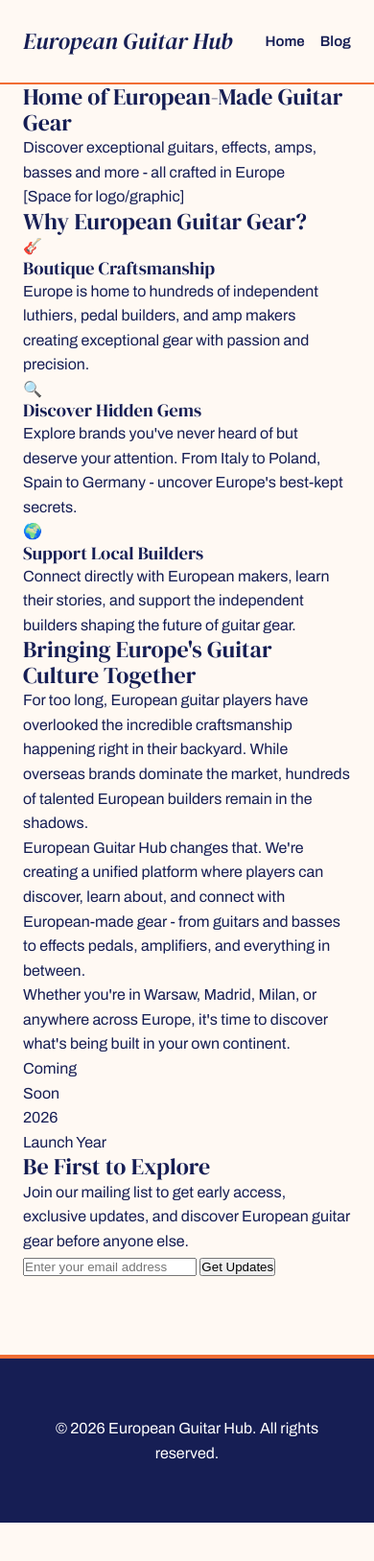
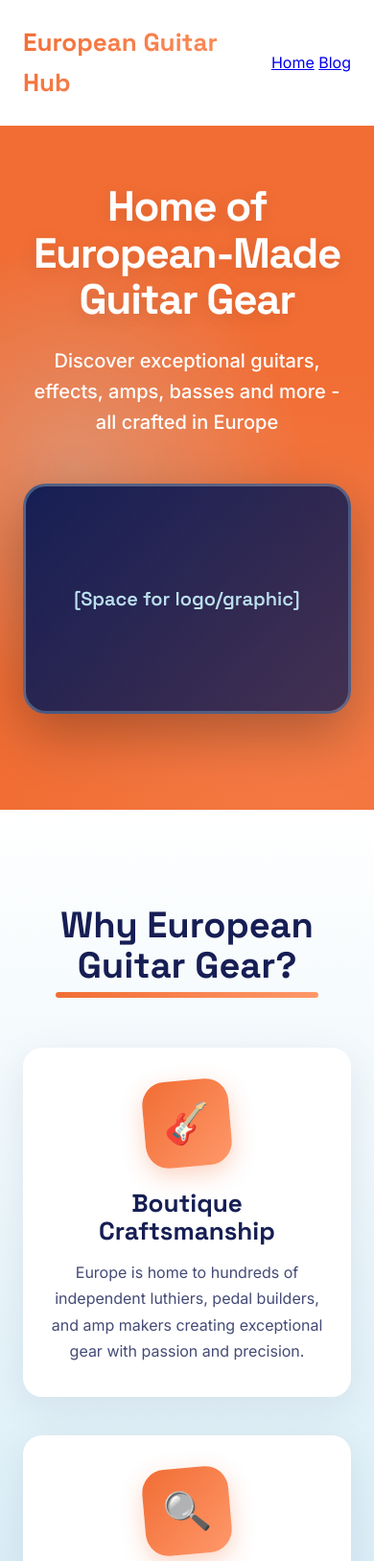
Before and after one commit to PolandGuitarFest/europeanguitarhub, a website: page index.html in a window 390 px wide. Shown: the top 1627 px of the page at 96% size. Before the commit the page ends 1587 px from the top, so only its background shows below. Drawn offline with Linux system fonts and the light colour scheme.

Commit message:
Revert "fix: header"
This reverts commit fd349d5ad899e6ac01b8613f4555c81df675ab71.

```diff
--- a/index.html
+++ b/index.html
@@ -5,10 +5,11 @@
     <meta name="viewport" content="width=device-width, initial-scale=1.0">
     <title>European Guitar Hub - Home of European-Made Guitar Gear</title>
     <meta name="description" content="Discover exceptional guitar gear crafted in Europe. From boutique guitars and effects to handmade amps and basses - explore Europe's hidden gems.">
+
     <!-- Fonts -->
     <link rel="preconnect" href="https://fonts.googleapis.com">
     <link rel="preconnect" href="https://fonts.gstatic.com" crossorigin>
-    <link href="https://fonts.googleapis.com/css2?family=DM+Serif+Display:ital@0;1&family=Archivo:wght@400;500;600;700&display=swap" rel="stylesheet">
+    <link href="https://fonts.googleapis.com/css2?family=Space+Grotesk:wght@400;500;600;700&family=Inter:wght@400;500;600&display=swap" rel="stylesheet">
 
     <style>
         :root {
@@ -17,7 +18,7 @@
             --color-orange: #F16D34;
             --color-coral: #FF986A;
             --color-white: #FFFFFF;
-            --color-cream: #FFF9F3;
+            --color-light-gray: #F8F9FA;
         }
 
         * {
@@ -27,21 +28,21 @@
         }
 
         body {
-            font-family: 'Archivo', sans-serif;
+            font-family: 'Inter', sans-serif;
             color: var(--color-navy);
             line-height: 1.6;
-            background-color: var(--color-cream);
+            background-color: var(--color-white);
             overflow-x: hidden;
         }
 
         h1, h2, h3 {
-            font-family: 'DM Serif Display', serif;
-            font-weight: 400;
+            font-family: 'Space Grotesk', sans-serif;
+            font-weight: 700;
             line-height: 1.1;
         }
 
         .container {
-            max-width: 1400px;
+            max-width: 1200px;
             margin: 0 auto;
             padding: 0 24px;
         }
@@ -49,11 +50,9 @@
         /* Header */
         header {
             padding: 24px 0;
-            background-color: var(--color-cream);
-            position: sticky;
-            top: 0;
+            background-color: var(--color-white);
+            position: relative;
             z-index: 100;
-            border-bottom: 2px solid var(--color-orange);
         }
 
         .header-content {
@@ -63,54 +62,44 @@
         }
 
         .logo {
-            font-family: 'DM Serif Display', serif;
-            font-size: 24px;
-            font-style: italic;
-            color: var(--color-navy);
+            font-family: 'Space Grotesk', sans-serif;
+            font-size: 26px;
+            font-weight: 700;
+            background: linear-gradient(135deg, var(--color-orange) 0%, var(--color-coral) 100%);
+            -webkit-background-clip: text;
+            -webkit-text-fill-color: transparent;
+            background-clip: text;
             text-decoration: none;
             position: relative;
         }
 
-        .nav-menu {
-            display: flex;
-            gap: 32px;
-            align-items: center;
-        }
-
-        .nav-link {
-            font-size: 15px;
-            font-weight: 600;
-            color: var(--color-navy);
-            text-decoration: none;
-            transition: color 0.3s ease;
-            position: relative;
-        }
-
-        .nav-link::after {
+        .logo::after {
             content: '';
             position: absolute;
             bottom: -4px;
             left: 0;
-            width: 0;
-            height: 2px;
-            background: var(--color-orange);
-            transition: width 0.3s ease;
+            width: 100%;
+            height: 3px;
+            background: linear-gradient(90deg, var(--color-orange) 0%, var(--color-coral) 100%);
+            transform: scaleX(0);
+            transition: transform 0.3s ease;
         }
 
-        .nav-link:hover::after {
-            width: 100%;
+        .logo:hover::after {
+            transform: scaleX(1);
         }
 
         .lang-switcher {
             display: flex;
             gap: 8px;
-            background: var(--color-sky);
+            align-items: center;
+            background-color: var(--color-sky);
             padding: 4px;
             border-radius: 12px;
         }
 
         .lang-btn {
-            font-family: 'Archivo', sans-serif;
+            font-family: 'Space Grotesk', sans-serif;
             font-size: 14px;
             font-weight: 600;
             color: var(--color-navy);
@@ -122,320 +111,446 @@
             transition: all 0.3s ease;
         }
 
+        .lang-btn:hover {
+            background-color: rgba(255, 152, 106, 0.3);
+            transform: translateY(-2px);
+        }
+
         .lang-btn.active {
-            background: var(--color-orange);
+            background-color: var(--color-orange);
             color: var(--color-white);
+            box-shadow: 0 4px 12px rgba(241, 109, 52, 0.3);
         }
 
         /* Hero Section */
-        .blog-hero {
-            padding: 80px 0 60px;
-            background: linear-gradient(135deg, var(--color-orange) 0%, var(--color-coral) 100%);
+        .hero {
+            padding: 60px 0 100px;
+            background: var(--color-orange);
             position: relative;
             overflow: hidden;
         }
 
-        .blog-hero::before {
+        .hero::before {
+            content: '';
+            position: absolute;
+            top: 0;
+            left: 0;
+            right: 0;
+            bottom: 0;
+            background:
+                radial-gradient(circle at 20% 50%, rgba(187, 224, 239, 0.3) 0%, transparent 50%),
+                radial-gradient(circle at 80% 80%, rgba(255, 152, 106, 0.4) 0%, transparent 50%);
+            pointer-events: none;
+        }
+
+        .hero .container {
+            position: relative;
+            z-index: 10;
+            text-align: center;
+        }
+
+        .hero h1 {
+            font-size: 72px;
+            margin-bottom: 24px;
+            color: var(--color-white);
+            letter-spacing: -0.03em;
+            text-shadow: 0 4px 20px rgba(0, 0, 0, 0.1);
+            animation: fadeInUp 0.8s ease;
+        }
+
+        @keyframes fadeInUp {
+            from {
+                opacity: 0;
+                transform: translateY(30px);
+            }
+            to {
+                opacity: 1;
+                transform: translateY(0);
+            }
+        }
+
+        .hero .subtitle {
+            font-size: 26px;
+            color: var(--color-white);
+            margin-bottom: 48px;
+            max-width: 700px;
+            margin-left: auto;
+            margin-right: auto;
+            font-weight: 500;
+            animation: fadeInUp 0.8s ease 0.2s backwards;
+        }
+
+        .hero-graphic {
+            width: 100%;
+            max-width: 800px;
+            height: 320px;
+            margin: 0 auto;
+            background: linear-gradient(135deg, var(--color-navy) 0%, rgba(22, 30, 84, 0.8) 100%);
+            border-radius: 24px;
+            display: flex;
+            align-items: center;
+            justify-content: center;
+            color: var(--color-sky);
+            font-family: 'Space Grotesk', sans-serif;
+            font-size: 20px;
+            font-weight: 600;
+            box-shadow: 0 20px 60px rgba(0, 0, 0, 0.3);
+            animation: fadeInUp 0.8s ease 0.4s backwards;
+            border: 3px solid rgba(187, 224, 239, 0.3);
+        }
+
+        /* Features Section */
+        .features {
+            padding: 100px 0;
+            background: linear-gradient(180deg, var(--color-white) 0%, var(--color-sky) 100%);
+            position: relative;
+        }
+
+        .section-title {
+            text-align: center;
+            font-size: 56px;
+            margin-bottom: 64px;
+            color: var(--color-navy);
+            position: relative;
+            display: inline-block;
+            left: 50%;
+            transform: translateX(-50%);
+        }
+
+        .section-title::after {
+            content: '';
+            position: absolute;
+            bottom: -12px;
+            left: 10%;
+            width: 80%;
+            height: 6px;
+            background: linear-gradient(90deg, var(--color-orange) 0%, var(--color-coral) 100%);
+            border-radius: 3px;
+        }
+
+        .features-grid {
+            display: grid;
+            grid-template-columns: repeat(auto-fit, minmax(320px, 1fr));
+            gap: 40px;
+        }
+
+        .feature-card {
+            background: var(--color-white);
+            padding: 40px 32px;
+            border-radius: 20px;
+            box-shadow: 0 10px 40px rgba(22, 30, 84, 0.08);
+            transition: all 0.4s ease;
+            border: 2px solid transparent;
+        }
+
+        .feature-card:hover {
+            transform: translateY(-8px) rotate(-1deg);
+            box-shadow: 0 20px 60px rgba(241, 109, 52, 0.2);
+            border-color: var(--color-coral);
+        }
+
+        .feature-icon {
+            width: 90px;
+            height: 90px;
+            margin: 0 auto 24px;
+            background: linear-gradient(135deg, var(--color-orange) 0%, var(--color-coral) 100%);
+            border-radius: 24px;
+            display: flex;
+            align-items: center;
+            justify-content: center;
+            font-size: 40px;
+            transform: rotate(-5deg);
+            transition: transform 0.4s ease;
+            box-shadow: 0 8px 24px rgba(241, 109, 52, 0.3);
+        }
+
+        .feature-card:hover .feature-icon {
+            transform: rotate(5deg) scale(1.1);
+        }
+
+        .feature-card h3 {
+            font-size: 26px;
+            margin-bottom: 16px;
+            color: var(--color-navy);
+            text-align: center;
+        }
+
+        .feature-card p {
+            font-size: 16px;
+            color: var(--color-navy);
+            opacity: 0.8;
+            line-height: 1.7;
+            text-align: center;
+        }
+
+        /* About Section */
+        .about {
+            padding: 100px 0;
+            background: var(--color-navy);
+            color: var(--color-white);
+            position: relative;
+            overflow: hidden;
+        }
+
+        .about::before {
             content: '';
             position: absolute;
             top: -50%;
             right: -20%;
-            width: 800px;
-            height: 800px;
-            background: radial-gradient(circle, rgba(255, 255, 255, 0.15) 0%, transparent 70%);
+            width: 600px;
+            height: 600px;
+            background: radial-gradient(circle, rgba(255, 152, 106, 0.15) 0%, transparent 70%);
             border-radius: 50%;
         }
 
-        .blog-hero .container {
+        .about-content {
+            max-width: 900px;
+            margin: 0 auto;
             position: relative;
             z-index: 10;
         }
 
-        .blog-hero h1 {
-            font-size: 84px;
+        .about h2 {
+            font-size: 56px;
+            margin-bottom: 40px;
             color: var(--color-white);
-            margin-bottom: 24px;
-            font-style: italic;
-            letter-spacing: -0.02em;
+            text-align: center;
+            position: relative;
+            display: inline-block;
+            left: 50%;
+            transform: translateX(-50%);
         }
 
-        .blog-hero p {
-            font-size: 22px;
-            color: var(--color-white);
-            max-width: 600px;
+        .about h2::after {
+            content: '';
+            position: absolute;
+            bottom: -12px;
+            left: 15%;
+            width: 70%;
+            height: 6px;
+            background: linear-gradient(90deg, var(--color-sky) 0%, var(--color-coral) 100%);
+            border-radius: 3px;
+        }
+
+        .about p {
+            font-size: 19px;
+            margin-bottom: 28px;
+            line-height: 1.8;
             opacity: 0.95;
         }
 
-        /* Filter Bar */
-        .filter-bar {
-            background: var(--color-white);
-            padding: 32px 0;
-            border-bottom: 2px solid rgba(22, 30, 84, 0.1);
+        .stats {
+            display: grid;
+            grid-template-columns: repeat(auto-fit, minmax(200px, 1fr));
+            gap: 40px;
+            margin-top: 80px;
+            text-align: center;
         }
 
-        .filter-content {
-            display: flex;
-            gap: 12px;
-            flex-wrap: wrap;
-            align-items: center;
-        }
-
-        .filter-label {
-            font-size: 15px;
-            font-weight: 600;
-            color: var(--color-navy);
-            opacity: 0.6;
-        }
-
-        .tag-filter {
-            padding: 10px 20px;
-            background: var(--color-cream);
-            border: 2px solid transparent;
-            border-radius: 24px;
-            font-family: 'Archivo', sans-serif;
-            font-size: 14px;
-            font-weight: 600;
-            color: var(--color-navy);
-            cursor: pointer;
+        .stat {
+            background: rgba(255, 255, 255, 0.1);
+            padding: 32px 24px;
+            border-radius: 16px;
+            backdrop-filter: blur(10px);
+            border: 2px solid rgba(255, 152, 106, 0.3);
             transition: all 0.3s ease;
         }
 
-        .tag-filter:hover {
-            border-color: var(--color-orange);
+        .stat:hover {
+            transform: translateY(-5px);
+            background: rgba(255, 152, 106, 0.2);
+            border-color: var(--color-coral);
+        }
+
+        .stat-number {
+            font-size: 52px;
+            font-weight: 700;
+            color: var(--color-coral);
+            font-family: 'Space Grotesk', sans-serif;
+        }
+
+        .stat-label {
+            font-size: 16px;
+            color: var(--color-sky);
+            margin-top: 8px;
+            font-weight: 500;
+        }
+
+        /* CTA Section */
+        .cta-section {
+            padding: 120px 0;
+            background: linear-gradient(135deg, var(--color-coral) 0%, var(--color-orange) 100%);
+            position: relative;
+            overflow: hidden;
+        }
+
+        .cta-section::before {
+            content: '';
+            position: absolute;
+            top: -30%;
+            left: -10%;
+            width: 500px;
+            height: 500px;
+            background: radial-gradient(circle, rgba(187, 224, 239, 0.2) 0%, transparent 70%);
+            border-radius: 50%;
+        }
+
+        .cta-content {
+            max-width: 700px;
+            margin: 0 auto;
+            text-align: center;
+            position: relative;
+            z-index: 10;
+        }
+
+        .cta-section h2 {
+            font-size: 58px;
+            margin-bottom: 24px;
+            color: var(--color-white);
+            text-shadow: 0 4px 20px rgba(0, 0, 0, 0.1);
+        }
+
+        .cta-section p {
+            font-size: 22px;
+            margin-bottom: 48px;
+            color: var(--color-white);
+            font-weight: 500;
+        }
+
+        /* Email Form */
+        .email-form {
+            display: flex;
+            gap: 12px;
+            max-width: 550px;
+            margin: 0 auto;
+            flex-wrap: wrap;
+            justify-content: center;
+        }
+
+        .email-input {
+            flex: 1;
+            min-width: 280px;
+            padding: 18px 24px;
+            font-size: 16px;
+            border: 3px solid var(--color-white);
+            border-radius: 12px;
+            font-family: 'Inter', sans-serif;
+            transition: all 0.3s ease;
+            background: var(--color-white);
+        }
+
+        .email-input:focus {
+            outline: none;
+            border-color: var(--color-navy);
+            box-shadow: 0 8px 24px rgba(22, 30, 84, 0.2);
             transform: translateY(-2px);
         }
 
-        .tag-filter.active {
-            background: var(--color-orange);
-            color: var(--color-white);
-            border-color: var(--color-orange);
-        }
-
-        /* Blog Grid */
-        .blog-grid {
-            padding: 80px 0;
-        }
-
-        .posts-grid {
-            display: grid;
-            grid-template-columns: repeat(auto-fill, minmax(380px, 1fr));
-            gap: 48px;
-        }
-
-        .post-card {
-            background: var(--color-white);
-            border-radius: 16px;
-            overflow: hidden;
-            transition: all 0.4s ease;
-            border: 2px solid transparent;
-            text-decoration: none;
-            color: inherit;
-            display: block;
-        }
-
-        .post-card:hover {
-            transform: translateY(-8px);
-            border-color: var(--color-coral);
-            box-shadow: 0 24px 48px rgba(241, 109, 52, 0.15);
-        }
-
-        .post-image {
-            width: 100%;
-            height: 260px;
-            object-fit: cover;
-            background: linear-gradient(135deg, var(--color-sky) 0%, var(--color-coral) 100%);
-        }
-
-        .post-content {
-            padding: 32px;
-        }
-
-        .post-tags {
-            display: flex;
-            gap: 8px;
-            margin-bottom: 16px;
-            flex-wrap: wrap;
-        }
-
-        .post-tag {
-            padding: 6px 14px;
-            border-radius: 16px;
-            font-size: 12px;
-            font-weight: 600;
+        .submit-btn {
+            padding: 18px 40px;
+            font-size: 17px;
+            font-weight: 700;
+            color: var(--color-orange);
+            background-color: var(--color-white);
+            border: 3px solid var(--color-white);
+            border-radius: 12px;
+            cursor: pointer;
+            font-family: 'Space Grotesk', sans-serif;
+            transition: all 0.3s ease;
+            white-space: nowrap;
             text-transform: uppercase;
             letter-spacing: 0.5px;
         }
 
-        .post-title {
-            font-size: 28px;
-            margin-bottom: 12px;
-            color: var(--color-navy);
-            font-style: italic;
+        .submit-btn:hover {
+            background-color: var(--color-navy);
+            color: var(--color-white);
+            transform: translateY(-4px);
+            box-shadow: 0 12px 32px rgba(22, 30, 84, 0.3);
         }
 
-        .post-excerpt {
-            font-size: 16px;
-            line-height: 1.7;
-            color: var(--color-navy);
-            opacity: 0.7;
-            margin-bottom: 20px;
+        .submit-btn:active {
+            transform: translateY(-2px);
         }
 
-        .post-meta {
-            display: flex;
-            justify-content: space-between;
-            align-items: center;
-            font-size: 14px;
-            color: var(--color-navy);
-            opacity: 0.6;
+        .form-message {
+            margin-top: 20px;
+            font-size: 16px;
+            text-align: center;
+            font-weight: 600;
         }
 
-        .read-more {
-            font-weight: 600;
-            color: var(--color-orange);
-            text-decoration: none;
-            display: inline-flex;
-            align-items: center;
-            gap: 8px;
-            transition: gap 0.3s ease;
+        .form-message.success {
+            color: var(--color-white);
+            background: rgba(187, 224, 239, 0.3);
+            padding: 12px 24px;
+            border-radius: 8px;
         }
 
-        .post-card:hover .read-more {
-            gap: 12px;
-        }
-
-        /* Featured Post */
-        .featured-post {
-            background: var(--color-navy);
-            border-radius: 24px;
-            overflow: hidden;
-            margin-bottom: 60px;
-            display: grid;
-            grid-template-columns: 1fr 1fr;
-            border: 3px solid var(--color-orange);
-        }
-
-        .featured-image {
-            width: 100%;
-            height: 100%;
-            object-fit: cover;
-            min-height: 400px;
-        }
-
-        .featured-content {
-            padding: 60px;
-            display: flex;
-            flex-direction: column;
-            justify-content: center;
-        }
-
-        .featured-badge {
-            display: inline-block;
-            padding: 8px 16px;
-            background: var(--color-orange);
+        .form-message.error {
             color: var(--color-white);
-            font-size: 12px;
-            font-weight: 700;
-            text-transform: uppercase;
-            letter-spacing: 1px;
-            border-radius: 20px;
-            margin-bottom: 24px;
-            width: fit-content;
-        }
-
-        .featured-title {
-            font-size: 48px;
-            color: var(--color-white);
-            margin-bottom: 20px;
-            font-style: italic;
-        }
-
-        .featured-excerpt {
-            font-size: 18px;
-            color: var(--color-white);
-            opacity: 0.9;
-            line-height: 1.7;
-            margin-bottom: 32px;
-        }
-
-        .featured-link {
-            display: inline-flex;
-            padding: 16px 32px;
-            background: var(--color-coral);
-            color: var(--color-white);
-            text-decoration: none;
-            font-weight: 700;
-            border-radius: 12px;
-            width: fit-content;
-            transition: all 0.3s ease;
-        }
-
-        .featured-link:hover {
-            background: var(--color-orange);
-            transform: translateX(4px);
-        }
-
-        /* Loading State */
-        .loading {
-            text-align: center;
-            padding: 60px 0;
-            font-size: 18px;
-            color: var(--color-navy);
-            opacity: 0.6;
-        }
-
-        /* Empty State */
-        .empty-state {
-            text-align: center;
-            padding: 100px 0;
-        }
-
-        .empty-state h3 {
-            font-size: 36px;
-            color: var(--color-navy);
-            margin-bottom: 16px;
-        }
-
-        .empty-state p {
-            font-size: 18px;
-            color: var(--color-navy);
-            opacity: 0.6;
+            background: rgba(22, 30, 84, 0.3);
+            padding: 12px 24px;
+            border-radius: 8px;
         }
 
         /* Footer */
         footer {
-            padding: 60px 0;
-            background: var(--color-navy);
+            padding: 48px 0;
+            background-color: var(--color-navy);
             color: var(--color-white);
             text-align: center;
             border-top: 4px solid var(--color-orange);
-            margin-top: 80px;
+        }
+
+        footer p {
+            opacity: 0.8;
+            font-size: 14px;
         }
 
         /* Responsive */
         @media (max-width: 768px) {
-            .blog-hero h1 {
-                font-size: 52px;
+            .hero h1 {
+                font-size: 44px;
             }
 
-            .featured-post {
+            .hero .subtitle {
+                font-size: 20px;
+            }
+
+            .section-title,
+            .cta-section h2,
+            .about h2 {
+                font-size: 38px;
+            }
+
+            .features-grid {
                 grid-template-columns: 1fr;
             }
 
-            .featured-content {
-                padding: 40px 32px;
+            .email-form {
+                flex-direction: column;
             }
 
-            .featured-title {
-                font-size: 36px;
+            .email-input {
+                min-width: 100%;
             }
 
-            .posts-grid {
-                grid-template-columns: 1fr;
+            .lang-switcher {
+                gap: 6px;
             }
 
-            .nav-menu {
-                gap: 16px;
+            .lang-btn {
+                padding: 6px 10px;
+                font-size: 13px;
+            }
+
+            .feature-card {
+                padding: 32px 24px;
+            }
+
+            .hero-graphic {
+                height: 240px;
             }
         }
     </style>
```
